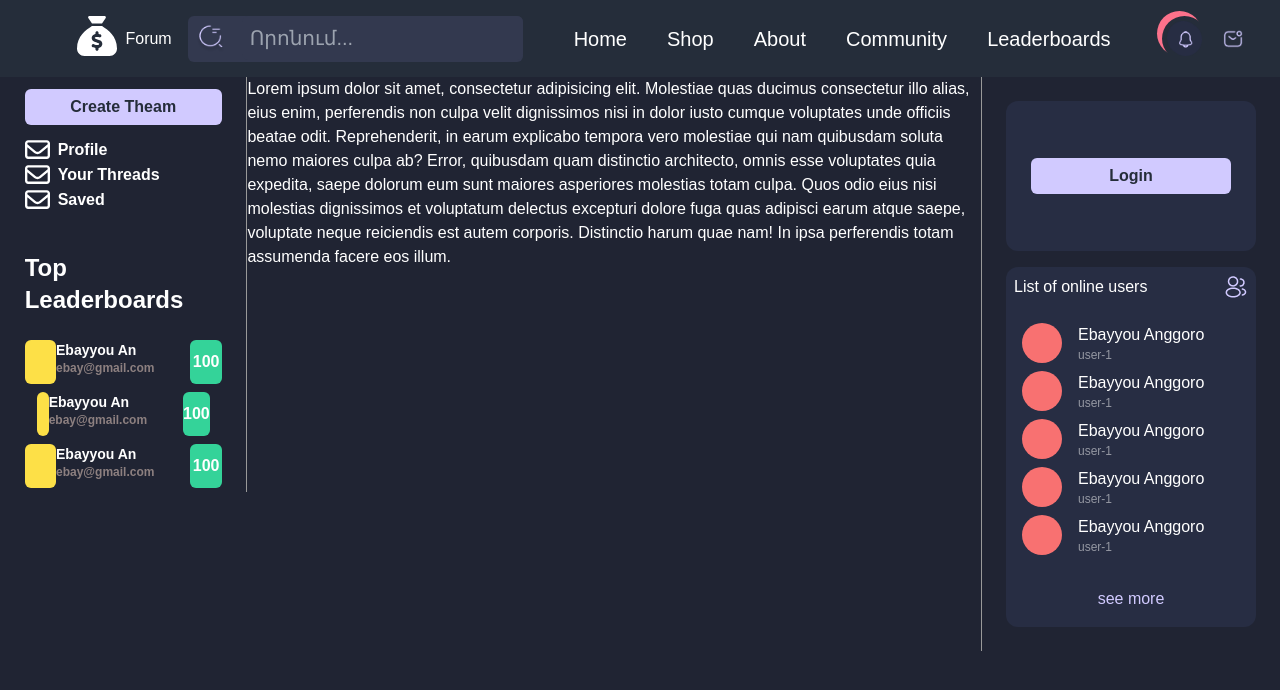
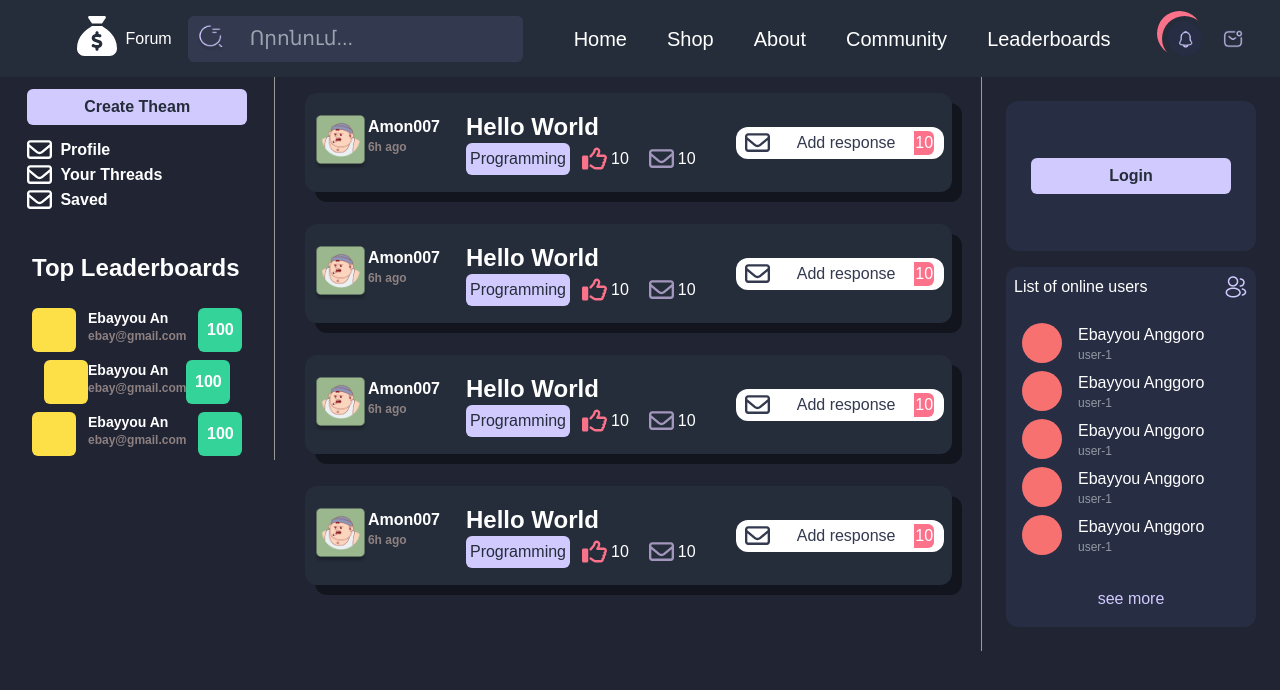
Before and after one commit to GorNavasardyan3/forum_project, a React (Create React App) app: page /home in a window 1280 px wide. Shown: the top 690 px of the page. Built offline with nearby package versions, Linux system fonts and the light colour scheme.

Commit message:
posts finished

```diff
--- a/src/App.js
+++ b/src/App.js
@@ -11,7 +11,7 @@ function App() {
       <div className=" flex">
         <Sidebar />
         <Routes>
-          <Route path="/home" element={<Home/>}/>
+          <Route path="/home" element={<Home/>} className="w-full h-full"/>
         </Routes>
         <Aside/>
       </div>
--- /dev/null
+++ b/src/components/PostBlock.jsx
@@ -0,0 +1,47 @@
+import React from 'react'
+import { FontAwesomeIcon } from '@fortawesome/react-fontawesome'
+import { faThumbsUp } from '@fortawesome/free-regular-svg-icons'
+import { faEnvelope } from '@fortawesome/free-regular-svg-icons';
+function PostBlock() {
+
+    return(
+        <div className=' w-11/12 h-[99px] flex items-center second_bg_color rounded-xl my-4 box-shadow'>
+            <div className=' flex w-full px-2'>
+                <img src="/images/avatar.png" alt="" className=' w-14 h-14'/>
+                <div>
+                    <h4 className=' font-semibold text-base'>Amon007</h4>
+                    <p className=' font-semibold text-xs brown_color'>6h ago</p>
+                </div>
+            </div>
+
+            <div className='w-full px-6'>
+                <div>
+                    <h3 className=' font-semibold text-2xl'>Hello World</h3>
+                </div>
+                <div className=' flex'>
+                    <div className='light-first-bg-color p-1 rounded-md second_color'>Programming</div>
+                    <div className='flex items-center px-2'>
+                        <FontAwesomeIcon icon={faThumbsUp} className='primary-first-color h-[25px] w-[25px] px-1'/>
+                        <p>10</p>
+                    </div>
+                    <div className='flex items-center px-2'>
+                        <FontAwesomeIcon icon={faEnvelope} className='primary-third-color h-[25px] w-[25px] px-1'/>
+                        <p>10</p>
+                    </div>
+                </div>
+            </div>
+
+            <div className='w-full px-2'>
+                <div className=' w-52 h-8 flex justify-around items-center rounded-xl neutral-first-bg-color'>
+                    <FontAwesomeIcon icon={faEnvelope} className='h-[25px] w-[25px] pr-2 fourth_color'/>
+                    <p className=' fourth_color'>Add response</p>
+                    <div className='primary-first-bg-color w-5 h-6 flex justify-center items-center rounded-r-md'>
+                        10
+                    </div>
+                </div>
+            </div>
+        </div>
+    )
+}
+
+export default PostBlock;
--- a/src/components/Sidebar.jsx
+++ b/src/components/Sidebar.jsx
@@ -4,19 +4,19 @@ import { faEnvelope } from '@fortawesome/free-regular-svg-icons'
 import Button from '../ui/Button'
 function Sidebar() {
     return (
-        <div className=' w-full h-full flex flex-col justify-center items-center border-r border-[#999999]'>
+        <div className=' h-full flex flex-col justify-center items-center border-r border-[#999999]'>
             <Button text="Create Theam"></Button>
             <div className=' w-4/5 flex flex-col text-base text-white font-semibold'>
                 <a href="#" className=' flex items-center'><FontAwesomeIcon icon={faEnvelope} className='h-[25px] w-[25px] pr-2'/> Profile</a>
                 <a href="#" className=' flex items-center'><FontAwesomeIcon icon={faEnvelope} className='h-[25px] w-[25px] pr-2'/> Your Threads</a>
                 <a href="#" className=' flex items-center'><FontAwesomeIcon icon={faEnvelope} className='h-[25px] w-[25px] pr-2'/> Saved</a>
             </div>
-            <div className=' w-4/5 flex flex-col mt-5 text-white font-semibold'>
+            <div className=' px-8 flex flex-col mt-5 text-white font-semibold'>
                 <h3 className=' text-2xl py-5'>Top Leaderboards</h3>
                 <div>
                     <div className=' flex justify-between py-1'>
                         <div className=' bg-yellow-300 w-11 h-11 rounded-md'></div>
-                        <div className=' pr-9'>
+                        <div className=' '>
                             <h4 className=' text-sm'>Ebayyou An</h4>
                             <p className=' text-xs brown_color'>ebay@gmail.com</p>
                         </div>
@@ -24,7 +24,7 @@ function Sidebar() {
                     </div>
                     <div className=' flex justify-between px-3 py-1'>
                         <div className=' bg-yellow-300 w-11 h-11 rounded-md'></div>
-                        <div className=' pr-9'>
+                        <div className=' '>
                             <h4 className=' text-sm'>Ebayyou An</h4>
                             <p className=' text-xs brown_color'>ebay@gmail.com</p>
                         </div>
@@ -32,7 +32,7 @@ function Sidebar() {
                     </div>
                     <div className=' flex justify-between py-1'>
                         <div className=' bg-yellow-300 w-11 h-11 rounded-md'></div>
-                        <div className=' pr-9'>
+                        <div className=''>
                             <h4 className=' text-sm'>Ebayyou An</h4>
                             <p className=' text-xs brown_color'>ebay@gmail.com</p>
                         </div>
--- a/src/index.css
+++ b/src/index.css
@@ -4,41 +4,113 @@
 /* @import url('https://fonts.googleapis.com/css2?family=Comfortaa:wght@300..700&display=swap'); */
 
 /* colors */
-.second_bg_color{
-    background-color: #252D3A;
-}
 
 .second_color{
     color: #252D3A;
 }
 
+.second_bg_color{
+    background-color: #252D3A;
+}
+
+
 .third-color{
     background-color: #272D43;
+}
+
+.third-bg-color{
+    background-color: #272D43;
+}
+
+
+.fourth_color{
+    color: #33394F;
 }
 
 .fourth_bg_color{
     background-color: #33394F;
 }
 
-.fourth_color{
-    color: #33394F;
-}
 
 .brown_color{
     color: #8D8080;
 }
+
+.primary-first-color{
+    color: #FC728B;
+}
+
 .primary-first-bg-color{
     background-color: #FC728B;
 }
-.primary-first-color{
-    background-color: #FC728B;
+
+.primary-second-color{
+    color: #F4C395;
+}
+
+.primary-second-bg-color{
+    background-color: #F4C395;
+}
+
+.primary-third-color{
+    color: #A296BD;
+}
+
+.primary-third-bg-color{
+    background-color: #A296BD;
+}
+
+.neutral-first-color{
+    color: #FFFFFF;
+}
+
+.neutral-first-bg-color{
+    background-color: #FFFFFF;
+}
+
+.neutral-second-color{
+    color: #8D8080;
+}
+
+.neutral-second-bg-color{
+    background-color: #8D8080;
+}
+
+.neutral-third-color{
+    color: #999999;
+}
+
+.neutral-third-bg-color{
+    background-color: #999999;
+}
+
+.light-first-color{
+    color: #D1CAFF;
 }
 
 .light-first-bg-color{
     background-color: #D1CAFF;
 }
-.light-first-color{
-    color: #D1CAFF;
+
+.light-second-color{
+    color: #FFCACA;
+}
+
+
+.light-second-bg-color{
+    background-color: #FFCACA;
+}
+
+.light-third-color{
+    color: #CAECFF;
+}
+
+.light-third-bg-color{
+    background-color: #CAECFF;
+}
+
+.box-shadow{
+    box-shadow: 10px 10px #12151D;
 }
 
 *{
--- a/src/pages/Home.jsx
+++ b/src/pages/Home.jsx
@@ -1,8 +1,14 @@
 import React from 'react'
+import PostBlock from '../components/PostBlock'
 
 function Home() {
   return (
-    <div className='text-white'>Lorem ipsum dolor sit amet, consectetur adipisicing elit. Molestiae quas ducimus consectetur illo alias, eius enim, perferendis non culpa velit dignissimos nisi in dolor iusto cumque voluptates unde officiis beatae odit. Reprehenderit, in earum explicabo tempora vero molestiae qui nam quibusdam soluta nemo maiores culpa ab? Error, quibusdam quam distinctio architecto, omnis esse voluptates quia expedita, saepe dolorum eum sunt maiores asperiores molestias totam culpa. Quos odio eius nisi molestias dignissimos et voluptatum delectus excepturi dolore fuga quas adipisci earum atque saepe, voluptate neque reiciendis est autem corporis. Distinctio harum quae nam! In ipsa perferendis totam assumenda facere eos illum.</div>
+    <div className='text-white w-full h-full flex flex-col justify-center items-center'>
+      <PostBlock />
+      <PostBlock />
+      <PostBlock />
+      <PostBlock />
+    </div>
   )
 }
 
--- a/src/ui/Button.jsx
+++ b/src/ui/Button.jsx
@@ -2,7 +2,7 @@ import React from "react"
 
 function Button({text}) {
     return(
-        <button className='text-center bg-[#D1CAFF] second_color w-4/5 h-9 rounded-md my-3 font-semibold text-base	'>{text}</button>
+        <button className='text-center light-first-bg-color second_color w-4/5 h-9 rounded-md my-3 font-semibold text-base	'>{text}</button>
     )
 }
 
```
Also changed, not shown: public/images/avatar.png (added).
